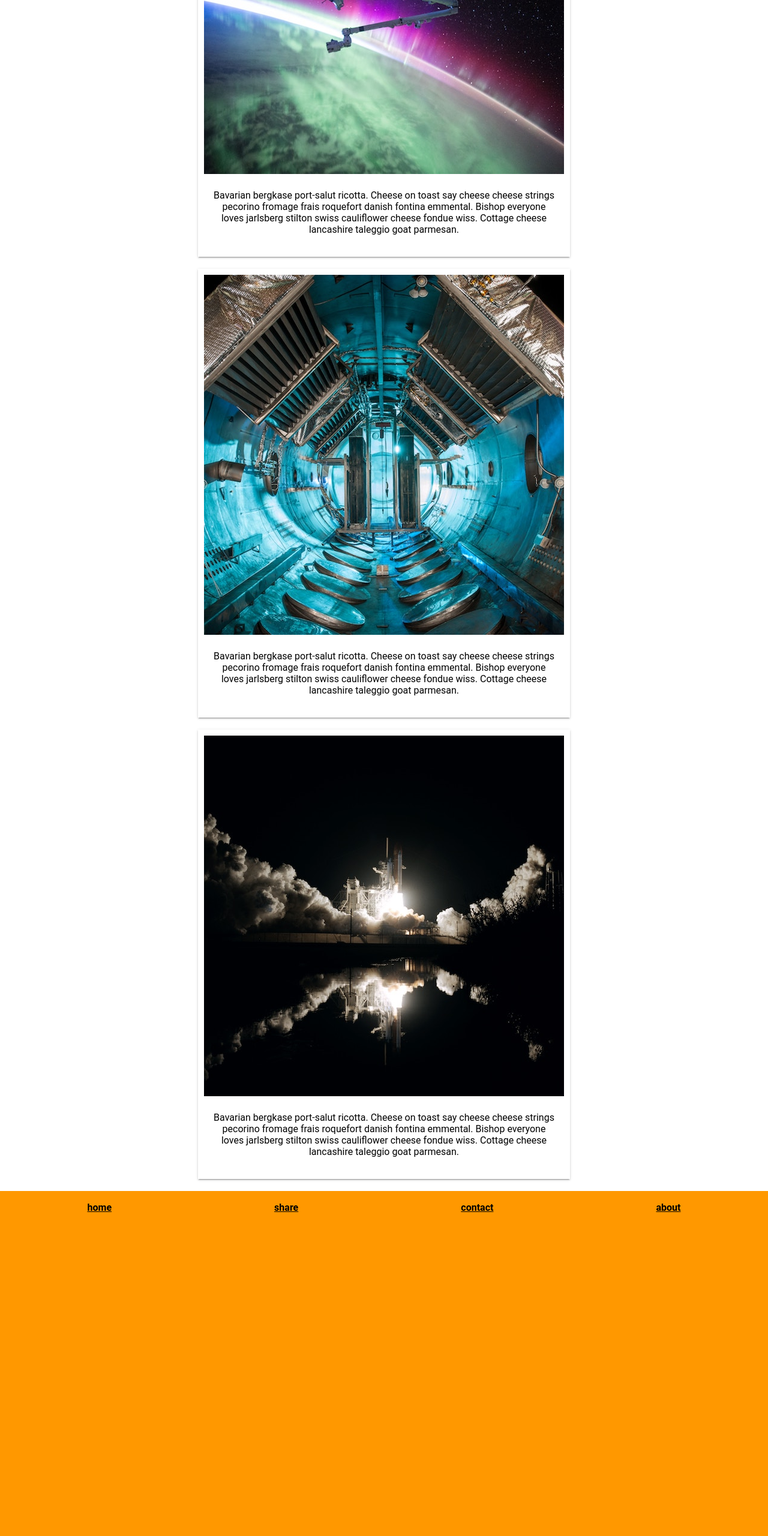
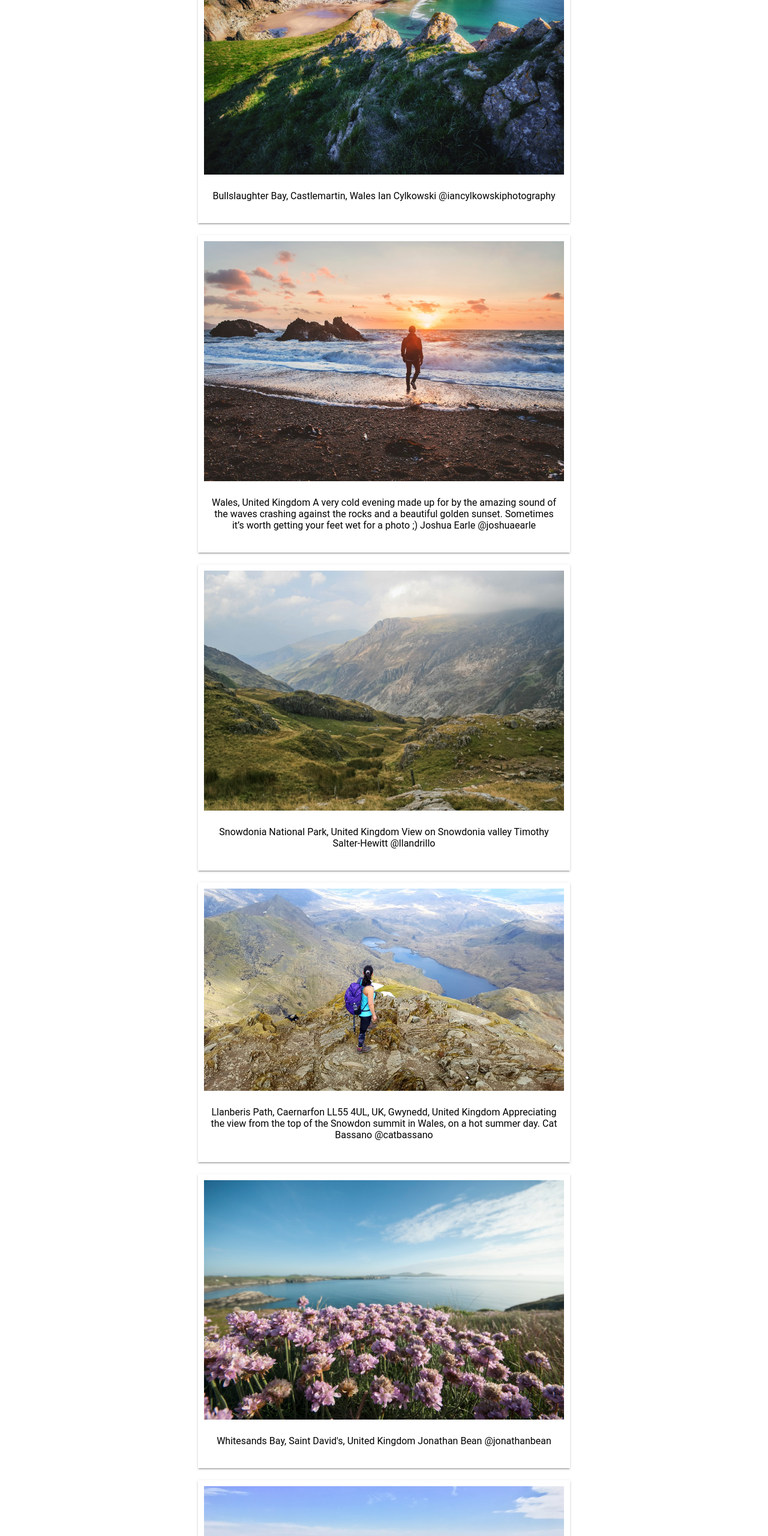
Before and after one commit to markpowell/PortfolioGoogleCodeLabsPWAs, a website: page index.html in a window 1280 px wide. Shown: the part 240-2800 px from the top of the page at 60% size. Before the commit the page ends 2281 px from the top, so only its background shows below. Drawn offline with Linux system fonts and the light colour scheme; some packages are replaced by stand-ins of ours.

Commit message:
change images and text

```diff
--- a/index.html
+++ b/index.html
@@ -48,56 +48,91 @@ limitations under the License.
 
 <body>
   <header>
-    <h1>Space Missions</h1>
+    <h1>Beutiful Wales</h1>
   </header>
   <main>
+    <section id="installBanner" class="banner">
+      <button id="installBtn">Install app</button>
+    </section>
     <section class="card">
       <div class="img-container">
-        <!-- CC0 image from https://unsplash.com/photos/NuE8Nu3otjo -->
-        <img src="images/space1.jpg" alt="The earth as caputured from space, illumnitated by cosmic radiation">
+        <!-- CC0 image from https://unsplash.com/photos/qPm99GV4JW8 -->
+        <img src="images/Bullslaughter_bay.jpeg" alt="Bullslaughter Bay, Castlemartin, Wales">
       </div>
       <p>
-        Bavarian bergkase port-salut ricotta. Cheese on toast say cheese cheese
-        strings pecorino fromage frais roquefort danish fontina emmental.
-        Bishop everyone loves jarlsberg stilton swiss cauliflower cheese fondue
-        wiss. Cottage cheese lancashire taleggio goat parmesan.
+        Bullslaughter Bay, Castlemartin, Wales
+        Ian Cylkowski
+        @iancylkowskiphotography
       </p>
     </section>
     <section class="card">
       <div class="img-container">
         <!--CC0 image from https://unsplash.com/photos/cIX5TlQ_FgM -->
-        <img src="images/space2.jpg" alt="Looking through the inside of space equipment">
+        <img src="images/a_very_cold_evening.jpeg" alt="Wales, United Kingdom">
       </div>
       <p>
-        Bavarian bergkase port-salut ricotta. Cheese on toast say cheese cheese
-        strings pecorino fromage frais roquefort danish fontina emmental.
-        Bishop everyone loves jarlsberg stilton swiss cauliflower cheese fondue
-        wiss. Cottage cheese lancashire taleggio goat parmesan.
+        Wales, United Kingdom
+        A very cold evening made up for by the amazing sound of the waves crashing against the rocks and a beautiful
+        golden sunset. Sometimes it’s worth getting your feet wet for a photo ;)
+        Joshua Earle
+        @joshuaearle
       </p>
     </section>
     <section class="card">
       <div class="img-container">
         <!-- CC0 image from https://unsplash.com/photos/n463SoeSiVY -->
-        <img src="images/space3.jpg" alt="A spacecraft launches into the night sky">
+        <img src="images/Snowdonia.jpeg" alt="Snowdonia National Park, United Kingdom">
       </div>
       <p>
-        Bavarian bergkase port-salut ricotta. Cheese on toast say cheese cheese
-        strings pecorino fromage frais roquefort danish fontina emmental.
-        Bishop everyone loves jarlsberg stilton swiss cauliflower cheese fondue
-        wiss. Cottage cheese lancashire taleggio goat parmesan.
+        Snowdonia National Park, United Kingdom
+        View on Snowdonia valley
+        Timothy Salter-Hewitt
+        @llandrillo
+      </p>
+    </section>
+    <section class="card">
+      <div class="img-container">
+        <!-- CC0 image from https://unsplash.com/photos/n463SoeSiVY -->
+        <img src="images/llanberis_path.jpeg" alt="Llanberis Path, Caernarfon LL55 4UL, UK, Gwynedd, United Kingdom">
+      </div>
+      <p>
+        Llanberis Path, Caernarfon LL55 4UL, UK, Gwynedd, United Kingdom
+        Appreciating the view from the top of the Snowdon summit in Wales, on a hot summer day.
+        Cat Bassano
+        @catbassano
+      </p>
+    </section>
+    <section class="card">
+      <div class="img-container">
+        <!-- CC0 image from https://unsplash.com/photos/n463SoeSiVY -->
+        <img src="images/Whitesands_Bay.jpeg" alt="Whitesands Bay, Saint David's, United Kingdom">
+      </div>
+      <p>
+        Whitesands Bay, Saint David's, United Kingdom
+        Jonathan Bean
+        @jonathanbean
+      </p>
+    </section>
+    <section class="card">
+      <div class="img-container">
+        <!-- CC0 image from https://unsplash.com/photos/n463SoeSiVY -->
+        <img src="images/North_Wales.jpeg" alt="North Wales, United Kingdom">
+      </div>
+      <p>
+        North Wales, United Kingdom
+        Summer day on the coast.
+        Pauline Amphlett
+        @paulineamphlett02
       </p>
     </section>
   </main>
   <footer>
     <ul class="flex-list">
-      <li><a href="#home">home</a></li>
-      <li><a href="#share">share</a></li>
-      <li><a href="#contact">contact</a></li>
-      <li><a href="#about">about</a></li>
+      <li>Images from Unsplash</li>
     </ul>
   </footer>
 
-  <!-- TODO Register the service worker -->
+  <!-- Register the service worker -->
   <script>
     if ('serviceWorker' in navigator) {
       window.addEventListener('load', function () {
@@ -111,6 +146,47 @@ limitations under the License.
       });
     }
   </script>
+  <script>
+    let deferredPrompt;
+    window.addEventListener('beforeinstallprompt', event => {
+
+      // Prevent Chrome 67 and earlier from automatically showing the prompt
+      event.preventDefault();
+
+      // Stash the event so it can be triggered later.
+      deferredPrompt = event;
+
+      // Attach the install prompt to a user gesture
+      document.querySelector('#installBtn').addEventListener('click', event => {
+
+        // Show the prompt
+        deferredPrompt.prompt();
+
+        // Wait for the user to respond to the prompt
+        deferredPrompt.userChoice
+          .then((choiceResult) => {
+            if (choiceResult.outcome === 'accepted') {
+              console.log('User accepted the A2HS prompt');
+            } else {
+              console.log('User dismissed the A2HS prompt');
+            }
+            deferredPrompt = null;
+          });
+      });
+
+      // Update UI notify the user they can add to home screen
+      document.querySelector('#installBanner').style.display = 'flex';
+    });
+  </script>
+  <!-- The core Firebase JS SDK is always required and must be listed first -->
+  <script src="/__/firebase/7.5.0/firebase-app.js"></script>
+
+  <!-- TODO: Add SDKs for Firebase products that you want to use
+     https://firebase.google.com/docs/web/setup#available-libraries -->
+  <script src="/__/firebase/7.5.0/firebase-analytics.js"></script>
+
+  <!-- Initialize Firebase -->
+  <script src="/__/firebase/init.js"></script>
 </body>
 
 </html>
--- a/styles/main.css
+++ b/styles/main.css
@@ -37,6 +37,13 @@ header {
   display: flex;
   justify-content: center;
   padding: 10px;
+  width: 100%;
+}
+
+.banner {
+  align-content: center;
+  display: none;
+  justify-content: center;
   width: 100%;
 }
 
```
Also changed, not shown: images/Bullslaughter_bay.jpeg (added), images/North_Wales.jpeg (added), images/Snowdonia.jpeg (added), images/Whitesands_Bay.jpeg (added), images/a_very_cold_evening.jpeg (added), images/llanberis_path.jpeg (added), images/space1.jpg (deleted), images/space2.jpg (deleted), images/space3.jpg (deleted), manifest.json (added).
